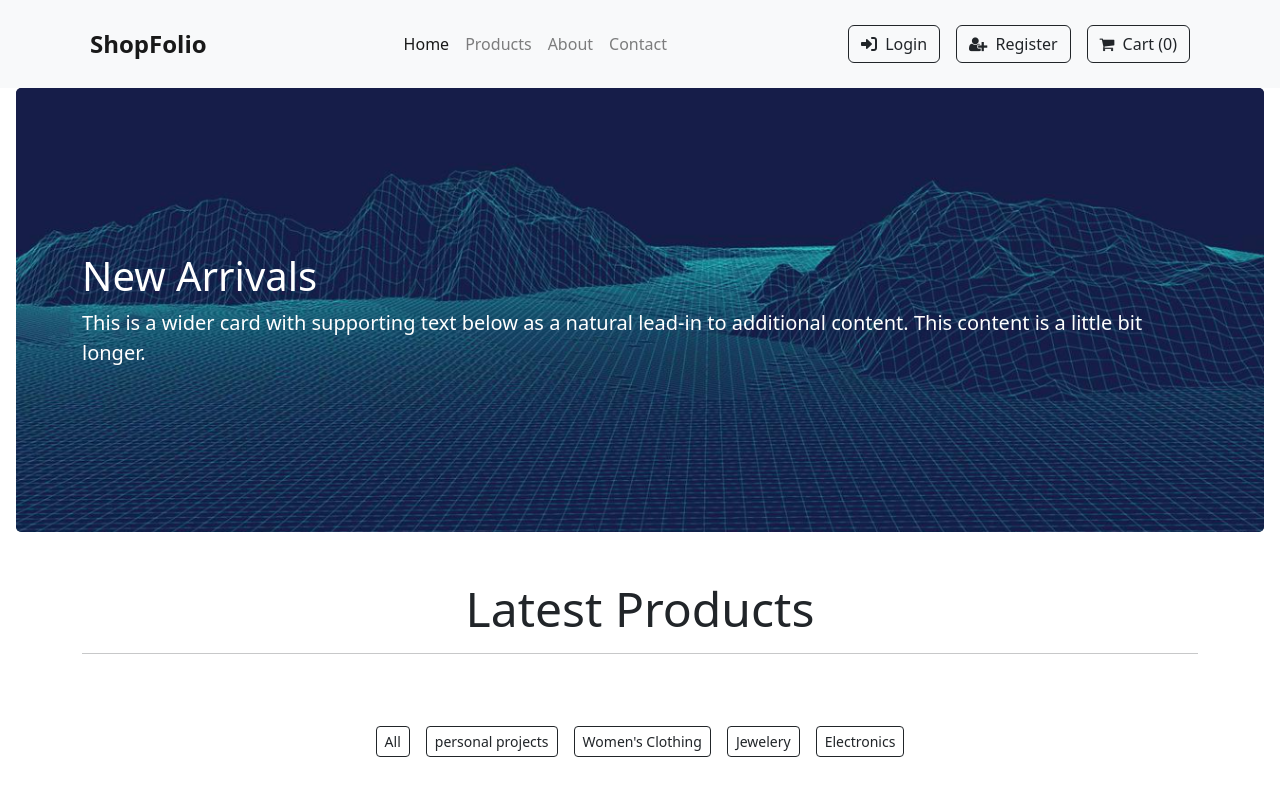
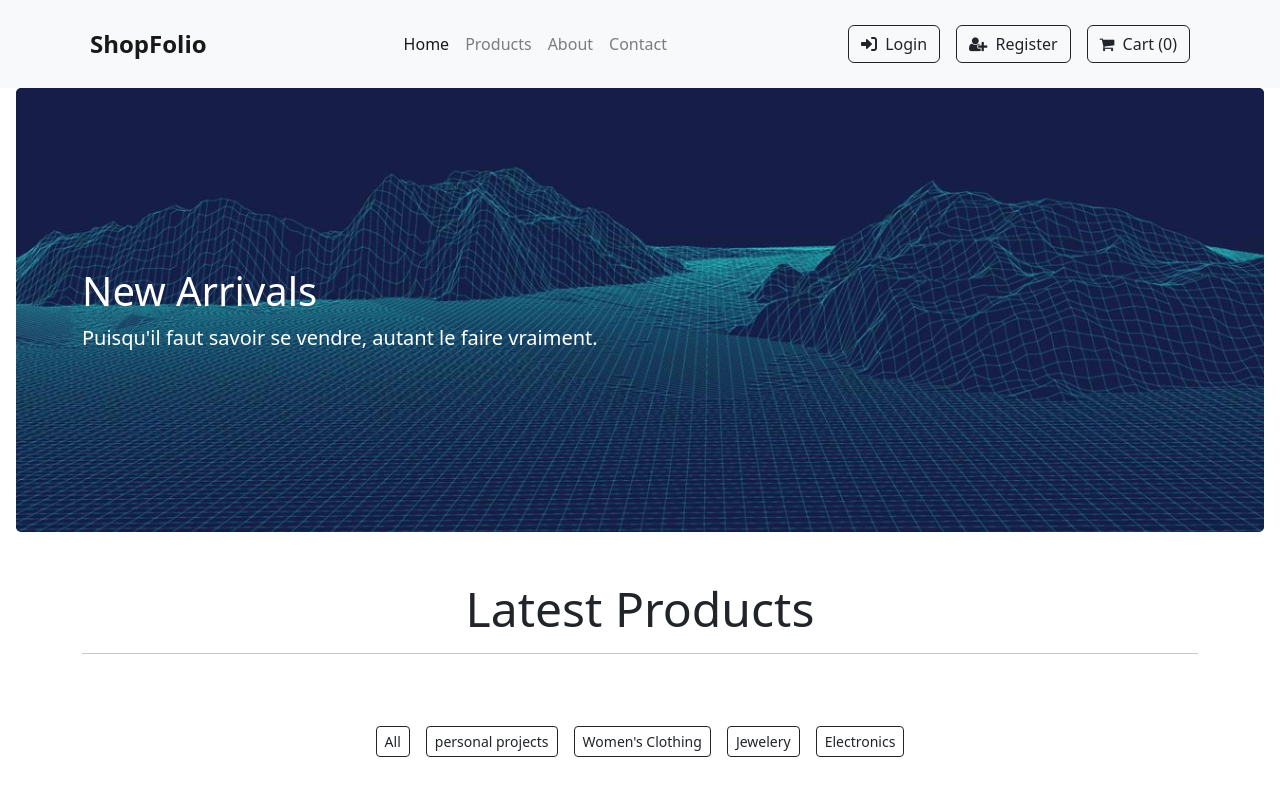
Before and after one commit to stevenbachimont/portfolio3, a React (Create React App) app: page / in a window 1280 px wide. Shown: the top 800 px of the page. Built offline with nearby package versions, Linux system fonts and the light colour scheme.

Commit message:
améliorations diverses :-)

```diff
--- a/src/components/main.jsx
+++ b/src/components/main.jsx
@@ -15,9 +15,7 @@ const Home = () => {
             <div className="container">
               <h5 className="card-title fs-1 text fw-lighter">New Arrivals</h5>
               <p className="card-text fs-5 d-none d-sm-block ">
-                This is a wider card with supporting text below as a natural
-                lead-in to additional content. This content is a little bit
-                longer.
+                Puisqu'il faut savoir se vendre, autant le faire vraiment.
               </p>
             </div>
           </div>
```
